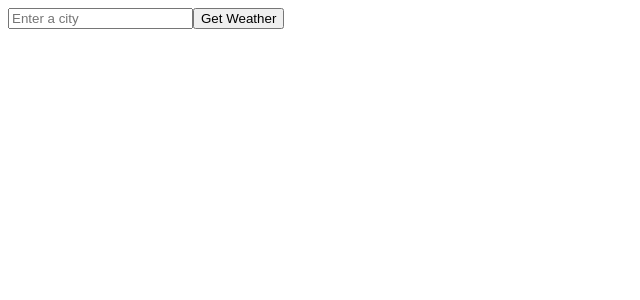
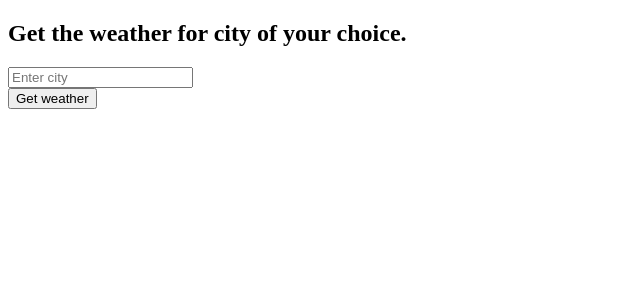
Before and after one commit to ktelegenov/weather, a React (Create React App) app: page / in a window 1280 px wide. Shown: the top 300 px of the page, without its empty margins (0-640 px from the left). Built offline with nearby package versions, Linux system fonts and the light colour scheme.

Commit message:
new app.js

```diff
--- a/src/App.js
+++ /dev/null
@@ -1,41 +0,0 @@
-import React, { useState } from "react";
-
-function App() {
-  const [city, setCity] = useState("");
-  const [weather, setWeather] = useState(null);
-
-  async function handleSubmit(e) {
-    e.preventDefault();
-    const apiKey = "5a139e2949d094a8d498f0bc4fdc8099";
-    const apiUrl = `https://api.openweathermap.org/data/2.5/weather?q=${city}&appid=${apiKey}`;
-    const response = await fetch(apiUrl);
-    const data = await response.json();
-    console.log(data);
-    setWeather(data);
-  }
-
-  return (
-    <div>
-      <form onSubmit={handleSubmit}>
-        <input
-          type="text"
-          placeholder="Enter a city"
-          value={city}
-          onChange={(e) => setCity(e.target.value)}
-        />
-        <button type="submit">Get Weather</button>
-      </form>
-      {weather && (
-        <div>
-          <p>Temperature: {Math.round(weather.main.temp - 273.15)} C </p>
-          <p>Feels like: {Math.round(weather.main.feels_like - 273.15)} C </p>
-          <p>Humidity: {weather.main.humidity}</p>
-
-          <p>Description: {weather.weather[0].description}</p>
-        </div>
-      )}
-    </div>
-  );
-}
-
-export default App;
--- /dev/null
+++ b/src/components/App.js
@@ -0,0 +1,50 @@
+import React, { useState } from "react";
+import Button from "react-bootstrap/Button";
+import Form from "react-bootstrap/Form";
+
+import MyCard from "./myCard.js";
+
+function App() {
+  const [city, setCity] = useState("");
+  const [weather, setWeather] = useState(null);
+
+  async function handleSubmit(e) {
+    e.preventDefault();
+    const apiKey = "5a139e2949d094a8d498f0bc4fdc8099";
+    const apiUrl = `https://api.openweathermap.org/data/2.5/weather?q=${city}&appid=${apiKey}`;
+    const response = await fetch(apiUrl);
+    if (response.status === 400) {
+      console.log("error");
+    } else {
+      const data = await response.json();
+      console.log(data);
+      setWeather(data);
+    }
+  }
+
+  return (
+    <div>
+      <h2>Get the weather for city of your choice. </h2>
+      <Form onSubmit={handleSubmit}>
+        <Form.Group className="mb-3">
+          <Form.Control
+            type="text"
+            placeholder="Enter city"
+            value={city}
+            onChange={(e) => {
+              setCity(e.target.value);
+            }}
+          />
+        </Form.Group>
+
+        <Button variant="primary" type="submit">
+          Get weather
+        </Button>
+      </Form>
+
+      <MyCard info={weather}> </MyCard>
+    </div>
+  );
+}
+
+export default App;
--- /dev/null
+++ b/src/components/myCard.js
@@ -0,0 +1,26 @@
+import Card from "react-bootstrap/Card";
+
+function MyCard(props) {
+  if (props.info === null) {
+    // <p>{weather.name} </p>
+    return <p> </p>;
+  } else
+    return (
+      <div>
+        <Card border="info" style={{ width: "18rem" }}>
+          <Card.Header>Weather results</Card.Header>
+          <Card.Body>
+            <Card.Title>{props.info.name}</Card.Title>
+            <Card.Text>
+              <p>Temperature: {Math.round(props.info.main.temp - 273.15)} C </p>
+              <p>Feels like: {Math.round(props.info.main.feels_like)} C</p>
+              <p>Humidity: {props.info.main.humidity} </p>
+              <p>Description: {props.info.weather[0].description}</p>
+            </Card.Text>
+          </Card.Body>
+        </Card>
+      </div>
+    );
+}
+
+export default MyCard;
--- a/src/index.js
+++ b/src/index.js
@@ -1,6 +1,6 @@
 import React from 'react';
 import ReactDOM from 'react-dom/client';
-import App from './App';
+import App from './components/App';
 
 const root = ReactDOM.createRoot(document.getElementById('root'));
 
```
